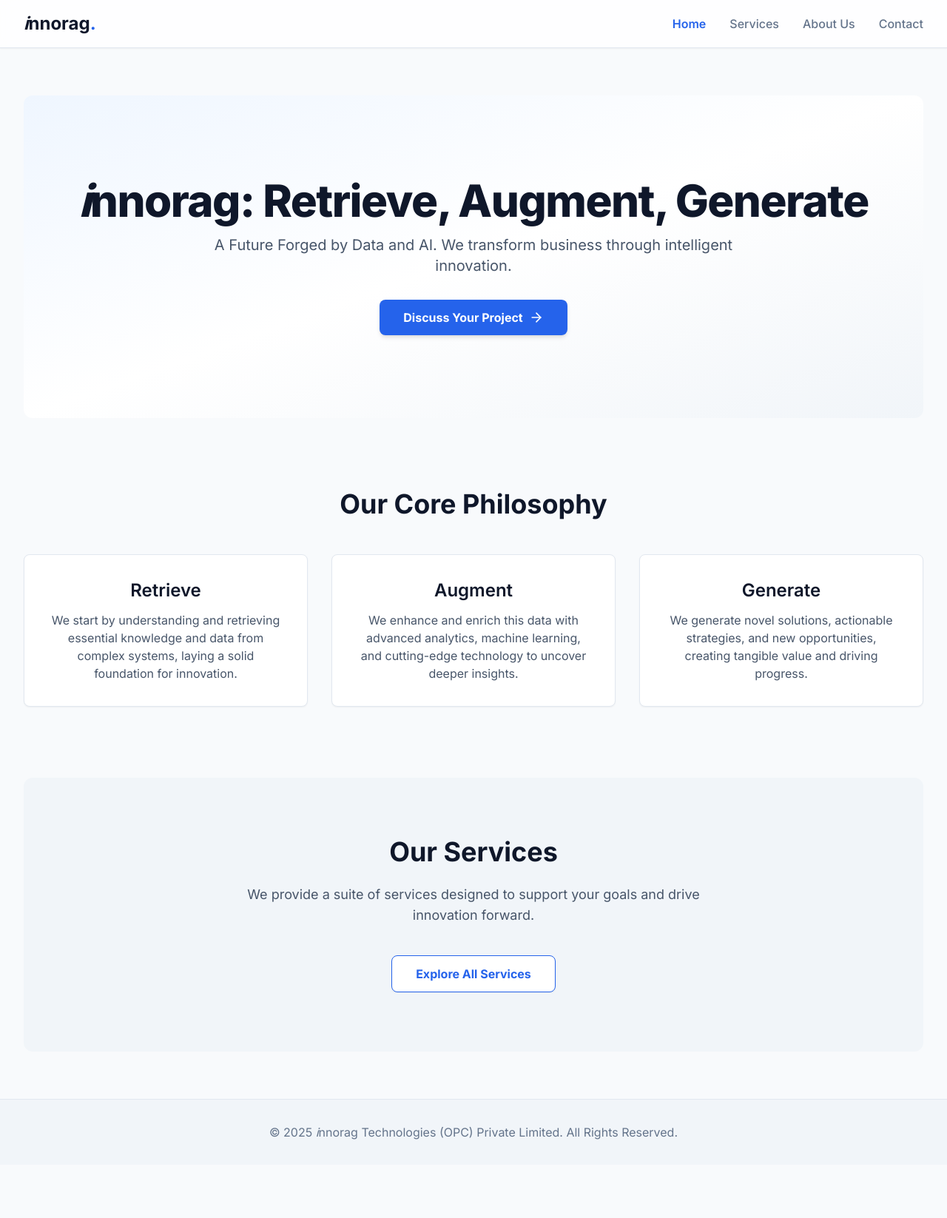
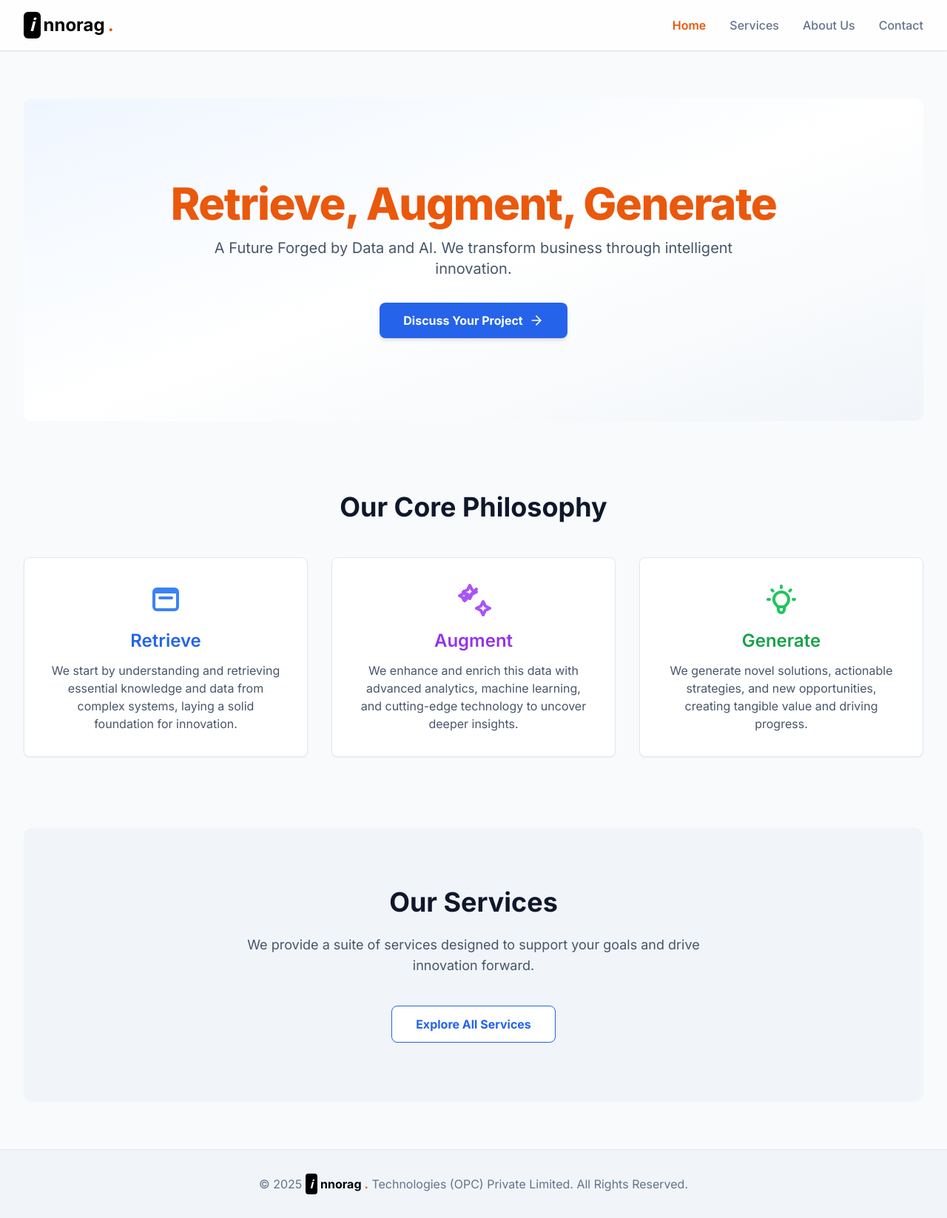
Before and after one commit to rathan-ai/innorag-website, a Next.js app in the folder innorag-website/: page / in a window 1280 px wide. Shown: the whole page at 74% size. Before the commit the page ends 1574 px from the top, so only its background shows below. Built offline with nearby package versions, Linux system fonts and the light colour scheme.

Commit message:
Fix: Design of the webpage

```diff
--- a/innorag-website/app/about/page.tsx
+++ b/innorag-website/app/about/page.tsx
@@ -6,16 +6,24 @@ export const metadata: Metadata = {
   description: 'Learn about the story, mission, and vision of innorag Technologies.',
 };
 
+const InnoragLogo = () => (
+    <span className="inline-flex items-center gap-1 font-bold not-italic">
+        <span className="bg-black text-white px-2 py-0.5 rounded-md"><i>i</i></span>
+        <span className="text-black">nnorag</span>
+        <span className="text-orange-600">.</span>
+    </span>
+);
+
 export default function AboutPage() {
   return (
     <div className="max-w-4xl mx-auto bg-white p-8 md:p-12 rounded-lg shadow-lg">
-      <h1 className="text-4xl font-extrabold text-slate-900 mb-8 border-b pb-4">About <i>i</i>nnorag: The Genesis of Innovation</h1>
+      <h1 className="text-4xl font-extrabold text-orange-600 mb-8 border-b pb-4">About <InnoragLogo />: The Genesis of Innovation</h1>
 
       <div className="space-y-10 text-lg text-slate-700">
         <section>
           <h2 className="text-3xl font-bold text-slate-800 mb-4">Our Name, Our Mission</h2>
           <p className="leading-relaxed">
-            <strong><i>i</i>nnorag</strong> is a coined term derived from <strong>Innovation</strong> combined with the conceptual framework of <strong>Retrieve, Augment, and Generate</strong>. It reflects the company’s mission to retrieve knowledge or data, augment it with advanced technology, and generate new solutions, ideas, or insights.
+            <strong><InnoragLogo /></strong> is a coined term derived from <strong>Innovation</strong> combined with the conceptual framework of <strong>Retrieve, Augment, and Generate</strong>. It reflects the company’s mission to retrieve knowledge or data, augment it with advanced technology, and generate new solutions, ideas, or insights.
           </p>
           <p className="mt-4 leading-relaxed">
             The term has no dictionary meaning and symbolises continuous innovation across AI, data, and emerging technologies.
--- a/innorag-website/app/contact/page.tsx
+++ b/innorag-website/app/contact/page.tsx
@@ -8,7 +8,7 @@ export default function ContactPage() {
   return (
     <div className="max-w-2xl mx-auto">
       <div className="text-center mb-12">
-        <h1 className="text-4xl font-extrabold text-slate-900 mb-4">Contact Us</h1>
+        <h1 className="text-4xl font-extrabold text-orange-600 mb-4">Contact Us</h1>
         <p className="text-lg text-slate-600">
           Have a project in mind or want to learn more? We&apos;d love to hear from you.
         </p>
--- a/innorag-website/app/page.tsx
+++ b/innorag-website/app/page.tsx
@@ -1,14 +1,26 @@
 
 import Link from 'next/link';
 import { ArrowRight } from 'lucide-react'; // A popular icon library
+
+const RetrieveIcon = () => (
+  <svg className="w-12 h-12 mx-auto mb-4 text-blue-500" fill="none" stroke="currentColor" viewBox="0 0 24 24" xmlns="http://www.w3.org/2000/svg"><path strokeLinecap="round" strokeLinejoin="round" strokeWidth="2" d="M4 7v10c0 1.1.9 2 2 2h12c1.1 0 2-.9 2-2V7M4 7c0-1.1.9-2 2-2h12c1.1 0 2 .9 2 2M4 7h16m-4 4h-8"></path></svg>
+);
+
+const AugmentIcon = () => (
+    <svg className="w-12 h-12 mx-auto mb-4 text-purple-500" fill="none" stroke="currentColor" viewBox="0 0 24 24" xmlns="http://www.w3.org/2000/svg"><path strokeLinecap="round" strokeLinejoin="round" strokeWidth="2" d="M9.5 2.5l1.5 3 3 1.5-3 1.5-1.5 3-1.5-3-3-1.5 3-1.5 1.5-3z"></path><path strokeLinecap="round" strokeLinejoin="round" strokeWidth="2" d="M18.5 13.5l1.5 3 3 1.5-3 1.5-1.5 3-1.5-3-3-1.5 3-1.5 1.5-3z"></path><path strokeLinecap="round" strokeLinejoin="round" strokeWidth="2" d="M4.5 10.5l-2-1 2-1 1-2 1 2 2 1-2 1-1 2z"></path><path strokeLinecap="round" strokeLinejoin="round" strokeWidth="2" d="M14 5l-8 8"></path></svg>
+);
+
+const GenerateIcon = () => (
+  <svg className="w-12 h-12 mx-auto mb-4 text-green-500" fill="none" stroke="currentColor" viewBox="0 0 24 24" xmlns="http://www.w3.org/2000/svg"><path strokeLinecap="round" strokeLinejoin="round" strokeWidth="2" d="M9.663 17h4.673M12 3v1m6.364 1.636l-.707.707M21 12h-1M4 12H3m3.343-5.657l-.707-.707m2.828 9.9a5 5 0 117.072 0l-.548.547A3.374 3.374 0 0014 18.469V19a2 2 0 11-4 0v-.531c0-.895-.356-1.754-.988-2.386l-.548-.547z"></path></svg>
+);
 
 export default function HomePage() {
   return (
     <div className="space-y-24">
       {/* Hero Section */}
       <section className="text-center py-20 md:py-28 rounded-xl bg-gradient-to-br from-blue-50 via-white to-slate-100">
-        <h1 className="text-4xl md:text-6xl font-extrabold text-slate-900 mb-4 tracking-tight">
-          <i>i</i>nnorag: Retrieve, Augment, Generate
+        <h1 className="text-4xl md:text-6xl font-extrabold text-orange-600 mb-4 tracking-tight">
+          Retrieve, Augment, Generate
         </h1>
         <p className="text-lg md:text-xl text-slate-600 max-w-3xl mx-auto mb-8">
           A Future Forged by Data and AI. We transform business through intelligent innovation.
@@ -26,16 +38,22 @@ export default function HomePage() {
       <section className="text-center">
         <h2 className="text-3xl md:text-4xl font-bold mb-12">Our Core Philosophy</h2>
         <div className="grid md:grid-cols-3 gap-8">
+          {/* Retrieve Card */}
           <div className="p-8 border border-slate-200 rounded-lg bg-white shadow-sm transition-all duration-300 hover:-translate-y-2 hover:shadow-xl">
-            <h3 className="text-2xl font-semibold mb-3">Retrieve</h3>
+            <RetrieveIcon />
+            <h3 className="text-2xl font-semibold mb-3 text-blue-600">Retrieve</h3>
             <p className="text-slate-600">We start by understanding and retrieving essential knowledge and data from complex systems, laying a solid foundation for innovation.</p>
           </div>
+          {/* Augment Card */}
           <div className="p-8 border border-slate-200 rounded-lg bg-white shadow-sm transition-all duration-300 hover:-translate-y-2 hover:shadow-xl">
-            <h3 className="text-2xl font-semibold mb-3">Augment</h3>
+            <AugmentIcon />
+            <h3 className="text-2xl font-semibold mb-3 text-purple-600">Augment</h3>
             <p className="text-slate-600">We enhance and enrich this data with advanced analytics, machine learning, and cutting-edge technology to uncover deeper insights.</p>
           </div>
+          {/* Generate Card */}
           <div className="p-8 border border-slate-200 rounded-lg bg-white shadow-sm transition-all duration-300 hover:-translate-y-2 hover:shadow-xl">
-            <h3 className="text-2xl font-semibold mb-3">Generate</h3>
+            <GenerateIcon />
+            <h3 className="text-2xl font-semibold mb-3 text-green-600">Generate</h3>
             <p className="text-slate-600">We generate novel solutions, actionable strategies, and new opportunities, creating tangible value and driving progress.</p>
           </div>
         </div>
--- a/innorag-website/app/services/data-analytics/page.tsx
+++ b/innorag-website/app/services/data-analytics/page.tsx
@@ -18,7 +18,7 @@ const features = [
 export default function DataAnalyticsPage() {
   return (
     <div className="max-w-4xl mx-auto">
-      <h1 className="text-4xl font-extrabold text-slate-900 mb-4">Data Processing & Advanced Analytics</h1>
+      <h1 className="text-4xl font-extrabold text-orange-600 mb-4">Data Processing & Advanced Analytics</h1>
       <p className="text-lg text-slate-600 mb-10">We turn your complex data into clear, actionable insights that drive strategic decisions and business growth.</p>
 
       <div className="bg-white p-8 rounded-lg shadow-lg">
--- a/innorag-website/app/services/page.tsx
+++ b/innorag-website/app/services/page.tsx
@@ -6,6 +6,14 @@ export const metadata: Metadata = {
   title: 'Our Services',
   description: 'Explore our services in software support, data analytics, and research & development.',
 };
+
+const InnoragLogo = () => (
+    <span className="inline-flex items-center gap-1 font-bold not-italic text-sm">
+        <span className="bg-black text-white px-1.5 py-0.5 rounded"><i>i</i></span>
+        <span className="text-black">nnorag</span>
+        <span className="text-orange-600">.</span>
+    </span>
+);
 
 const services = [
   {
@@ -32,9 +40,9 @@ export default function ServicesHubPage() {
   return (
     <div>
       <div className="text-center mb-16">
-        <h1 className="text-4xl md:text-5xl font-extrabold text-slate-900 mb-4">Our Services: A Framework for Innovation</h1>
+        <h1 className="text-4xl md:text-5xl font-extrabold text-orange-600 mb-4">Our Services: A Framework for Innovation</h1>
         <p className="text-lg text-slate-600 max-w-3xl mx-auto">
-          All <i>i</i>nnorag services are built on our &quot;Retrieve, Augment, Generate&quot; philosophy to deliver tangible results and drive your business forward.
+          All <InnoragLogo /> services are built on our &quot;Retrieve, Augment, Generate&quot; philosophy to deliver tangible results and drive your business forward.
         </p>
       </div>
       <div className="grid md:grid-cols-1 lg:grid-cols-3 gap-8">
--- a/innorag-website/app/services/research-development/page.tsx
+++ b/innorag-website/app/services/research-development/page.tsx
@@ -18,7 +18,7 @@ const features = [
 export default function ResearchPage() {
   return (
     <div className="max-w-4xl mx-auto">
-      <h1 className="text-4xl font-extrabold text-slate-900 mb-4">Research & Development Partnerships</h1>
+      <h1 className="text-4xl font-extrabold text-orange-600 mb-4">Research & Development Partnerships</h1>
       <p className="text-lg text-slate-600 mb-10">Partner with us to explore the frontiers of technology and turn ambitious ideas into market-ready innovations.</p>
 
       <div className="bg-white p-8 rounded-lg shadow-lg">
--- a/innorag-website/app/services/software-support/page.tsx
+++ b/innorag-website/app/services/software-support/page.tsx
@@ -18,7 +18,7 @@ const features = [
 export default function SoftwareSupportPage() {
   return (
     <div className="max-w-4xl mx-auto">
-      <h1 className="text-4xl font-extrabold text-slate-900 mb-4">Comprehensive Software Support & Maintenance</h1>
+      <h1 className="text-4xl font-extrabold text-orange-600 mb-4">Comprehensive Software Support & Maintenance</h1>
       <p className="text-lg text-slate-600 mb-10">We ensure your software solutions run smoothly, efficiently, and reliably, so you can focus on your core business.</p>
 
       <div className="bg-white p-8 rounded-lg shadow-lg">
--- a/innorag-website/components/Footer.tsx
+++ b/innorag-website/components/Footer.tsx
@@ -1,3 +1,11 @@
+
+const InnoragLogo = () => (
+    <span className="inline-flex items-center gap-1 font-bold not-italic">
+        <span className="bg-black text-white px-1.5 py-0.5 rounded"><i>i</i></span>
+        <span className="text-black">nnorag</span>
+        <span className="text-orange-600">.</span>
+    </span>
+);
 
 export default function Footer() {
   const currentYear = new Date().getFullYear();
@@ -5,7 +13,7 @@ export default function Footer() {
   return (
     <footer className="bg-slate-100 border-t border-slate-200">
       <div className="container mx-auto px-4 sm:px-6 lg:px-8 py-8 text-center text-slate-500">
-        <p>&copy; {currentYear} <i>i</i>nnorag Technologies (OPC) Private Limited. All Rights Reserved.</p>
+        <p>&copy; {currentYear} <InnoragLogo /> Technologies (OPC) Private Limited. All Rights Reserved.</p>
       </div>
     </footer>
   );
--- a/innorag-website/components/Header.tsx
+++ b/innorag-website/components/Header.tsx
@@ -11,6 +11,16 @@ const navLinks = [
   { name: 'Contact', href: '/contact' },
 ];
 
+const InnoragLogo = () => (
+  <span className="text-2xl font-bold not-italic flex items-center gap-1">
+    <span className="bg-black text-white px-2 py-0.5 rounded-md">
+      <i>i</i>
+    </span>
+    <span className="text-black">nnorag</span>
+    <span className="text-orange-600">.</span>
+  </span>
+);
+
 export default function Header() {
   const pathname = usePathname();
 
@@ -19,8 +29,8 @@ export default function Header() {
       <div className="container mx-auto px-4 sm:px-6 lg:px-8">
         <div className="flex justify-between items-center py-4">
           <div className="flex-shrink-0">
-            <Link href="/" className="text-2xl font-bold text-slate-900 not-italic">
-              <i>i</i>nnorag<span className="text-blue-600">.</span>
+            <Link href="/">
+              <InnoragLogo />
             </Link>
           </div>
           <nav className="hidden md:flex space-x-8">
@@ -31,7 +41,7 @@ export default function Header() {
                   key={link.name}
                   href={link.href}
                   className={`text-base font-medium transition-colors ${
-                    isActive ? 'text-blue-600 font-semibold' : 'text-slate-500 hover:text-blue-600'
+                    isActive ? 'text-orange-600 font-semibold' : 'text-slate-500 hover:text-orange-600'
                   }`}
                 >
                   {link.name}
```
Also changed, not shown: 1 other file (tests, documents, lock files or other folders).
